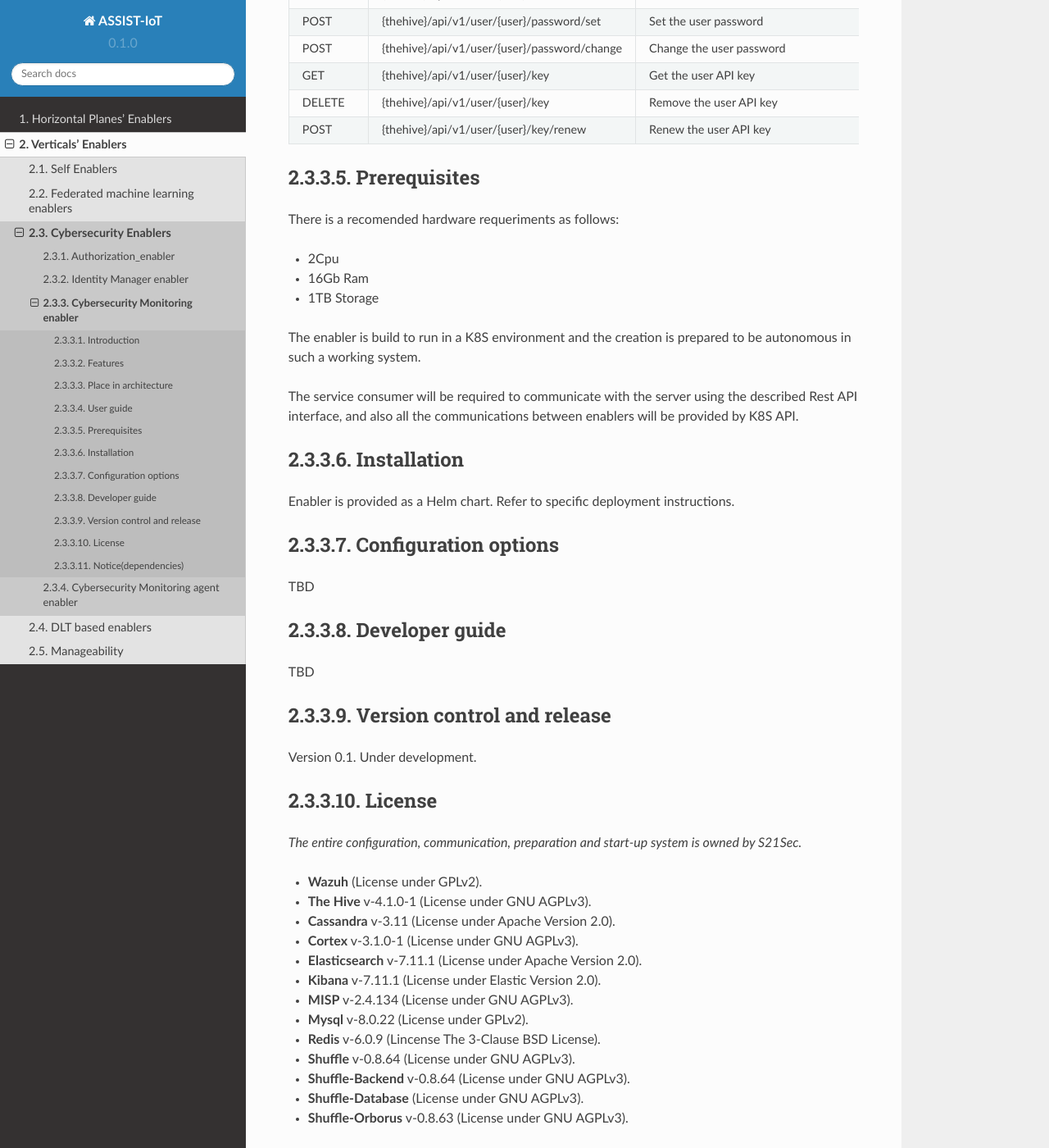
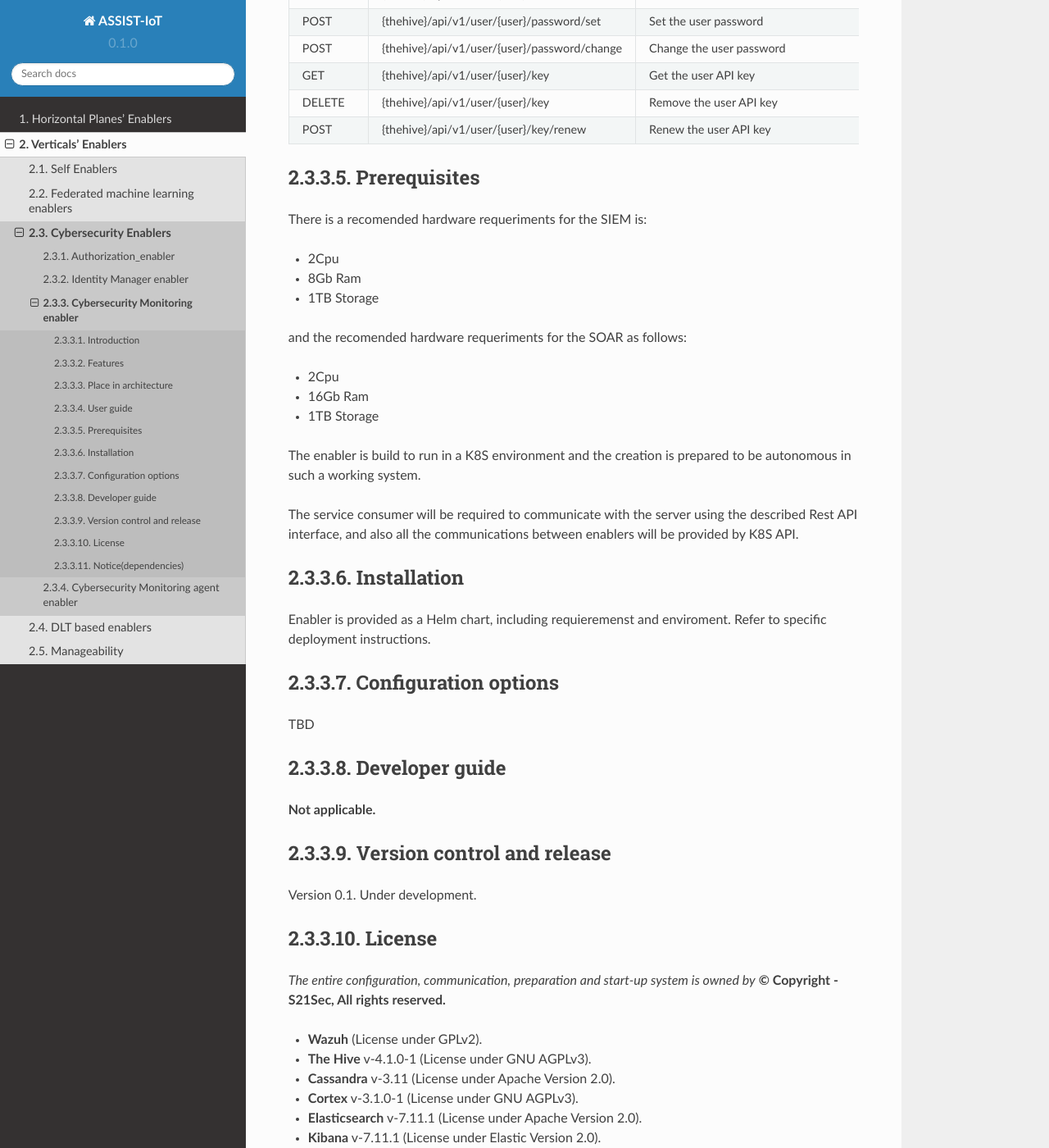
Before and after one commit to assist-iot/assist-iot-documentation, a Sphinx documentation site: the page built from docs/source/verticals/cybersecurity/cybersecurity_monitoring_enabler.rst, in a window 1280 px wide and 1400 px high, scrolled down 4470 px. Shown: the whole window at 82% size. Built offline with Sphinx 7.4.7 and the Read the Docs theme 2.0.0, drawn with Linux system fonts in a browser that asks for light colours.

Commit message:
Update cybersecurity_monitoring_enabler.rst

```diff
--- a/docs/source/verticals/cybersecurity/cybersecurity_monitoring_enabler.rst
+++ b/docs/source/verticals/cybersecurity/cybersecurity_monitoring_enabler.rst
@@ -222,11 +222,19 @@ basic configuration and cybersecurity features.
 Prerequisites
 ***************
 
-There is a recomended hardware requeriments as follows:
+
+There is a recomended hardware requeriments for the SIEM is:
+
+- 2Cpu
+- 8Gb Ram
+- 1TB Storage
+
+and the recomended hardware requeriments for the SOAR as follows:
 
 - 2Cpu
 - 16Gb Ram
 - 1TB Storage
+
 
 The enabler is build to run in a K8S environment and the creation is prepared to be autonomous in such a working system.
 
@@ -236,7 +244,8 @@ The service consumer will be required to communicate with the server using the d
 Installation
 ***************
 
-Enabler is provided as a Helm chart. Refer to specific deployment instructions.
+Enabler is provided as a Helm chart, including requieremenst and enviroment.
+Refer to specific deployment instructions.
 
 *********************
 Configuration options
@@ -248,7 +257,7 @@ TBD
 Developer guide
 ***************
 
-TBD
+**Not applicable.**
 
 ***************************
 Version control and release
@@ -260,7 +269,7 @@ Version 0.1. Under development.
 License
 ***************
 
-*The entire configuration, communication, preparation and start-up system is owned by S21Sec.*
+*The entire configuration, communication, preparation and start-up system is owned by* **© Copyright - S21Sec, All rights reserved.**
 
 - **Wazuh**  (License under GPLv2).
 
@@ -293,4 +302,4 @@ License
 Notice(dependencies)
 ********************
 
-TBD
+**Not applicable.**
```
